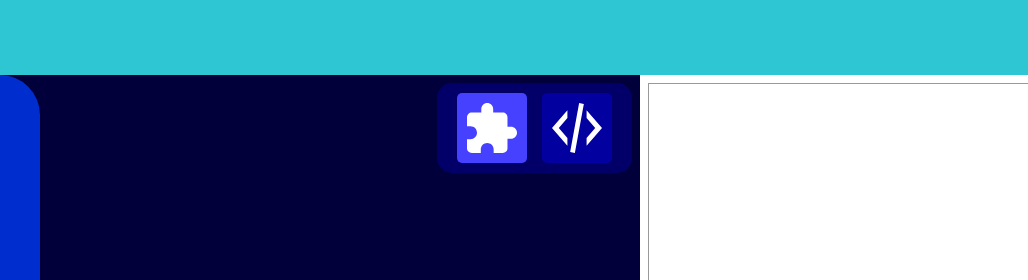
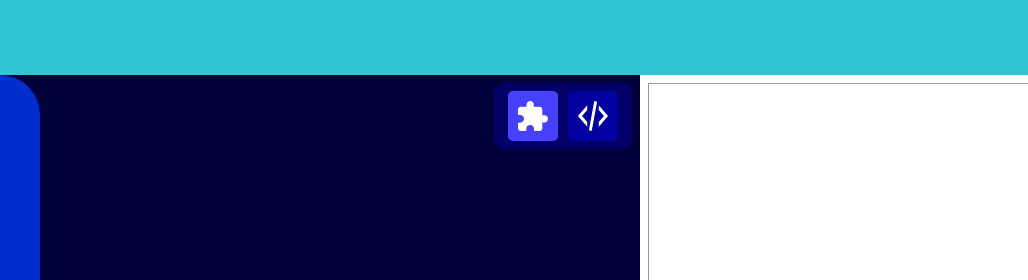
Before and after one commit to coellie49/journe-proche, a plain HTML site: page editeur-blocs.html in a window 1280 px wide. Shown: the top 280 px of the page, 85-1113 px from the left. Drawn offline with Linux system fonts and the light colour scheme.

Commit message:
v7 pour gatien

```diff
--- a/style.css
+++ b/style.css
@@ -413,10 +413,10 @@ header {
 }
 #view-switch {
   display: flex;
-  padding: 10px 20px;
+  padding: 8px 14px;
   align-items: center;
-  gap: 15px;
-  border-radius: 15px;
+  gap: 10px;
+  border-radius: 12px;
   background: #020068;
   flex-shrink: 0;
   align-self: flex-start; /* en haut */
@@ -425,8 +425,8 @@ header {
 }
 .view-btn {
   display: flex;
-  width: 70px;
-  height: 70px;
+  width: 50px;
+  height: 50px;
   padding: 10px;
   flex-direction: column;
   justify-content: center;
@@ -444,8 +444,8 @@ header {
 }
 .view-btn svg {
   flex-shrink: 0;
-  align-self: stretch;
-  height: 50px;
+  width: 30px;
+  height: 30px;
 }
 
 /* Curseurs normaux sur les champs et boutons à l'intérieur d'un bloc */
```
